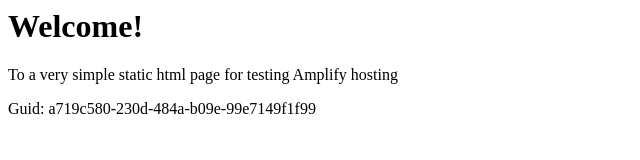
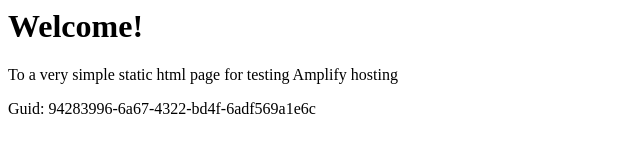
Before and after one commit to aws-aemilia-yul/Github-PR-Commit-Integration-Test-DoNotTouch-GitHubWebhookPushCanaryTest-v1-prod-ca-central-1, a website: page src/index.html in a window 1280 px wide. Shown: the full height of the page, 0-640 px from the left. Drawn offline with Linux system fonts and the light colour scheme.

Commit message:
commit from integ tests

```diff
--- a/src/index.html
+++ b/src/index.html
@@ -12,6 +12,6 @@
 <body>
     <h1>Welcome!</h1>
     <p>To a very simple static html page for testing Amplify hosting</p>
-    <p>Guid: a719c580-230d-484a-b09e-99e7149f1f99</p></body>
+    <p>Guid: 94283996-6a67-4322-bd4f-6adf569a1e6c</p></body>
 
 </html>
```
